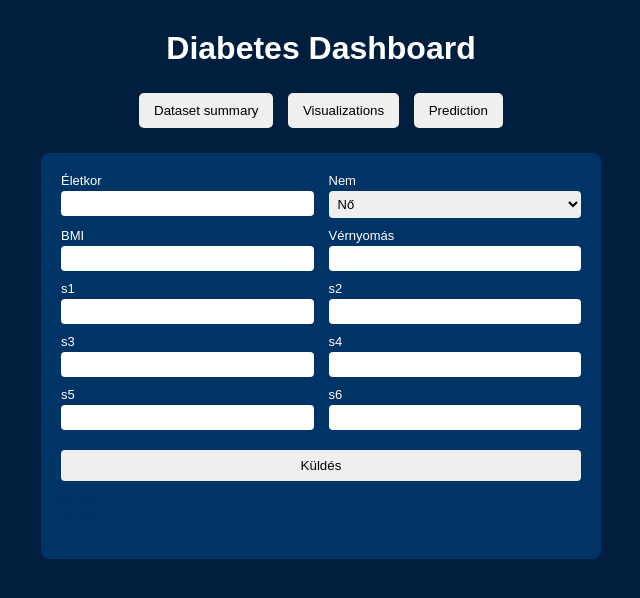
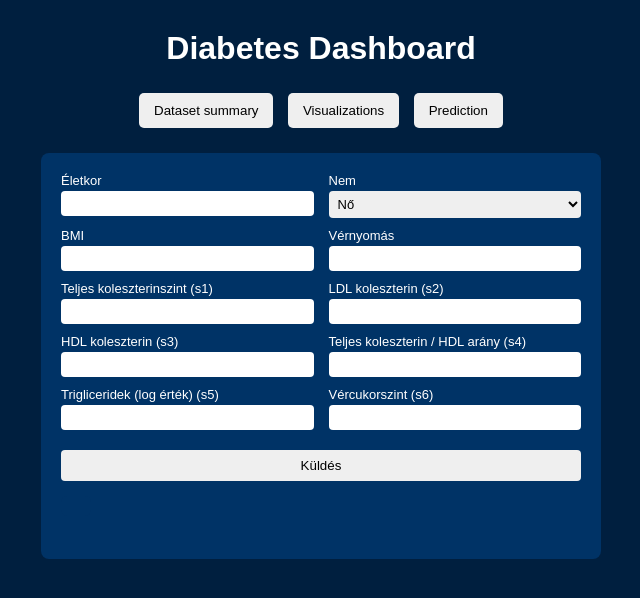
Before and after one commit to kmarton86/homework_diabetes_risk_prediction, a Flask app: page / in a window 1280 px wide, after a click on "Prediction". Shown: the top 598 px of the page, without its empty margins (319-959 px from the left). Run offline with Flask 3, Linux system fonts and the light colour scheme.

Commit message:
s1 mezők átnevezve

```diff
--- a/templates/index.html
+++ b/templates/index.html
@@ -65,34 +65,33 @@
                         <label>Vérnyomás</label>
                         <input type="number" name="bp" required>
                     </div>
-
                     <div class="form-group">
-                        <label>s1</label>
+                        <label>Teljes koleszterinszint (s1)</label>
                         <input type="number" name="s1" required>
                     </div>
 
                     <div class="form-group">
-                        <label>s2</label>
+                        <label>LDL koleszterin (s2)</label>
                         <input type="number" name="s2" required>
                     </div>
 
                     <div class="form-group">
-                        <label>s3</label>
+                        <label>HDL koleszterin (s3)</label>
                         <input type="number" name="s3" required>
                     </div>
 
                     <div class="form-group">
-                        <label>s4</label>
+                        <label>Teljes koleszterin / HDL arány (s4)</label>
                         <input type="number" name="s4" required>
                     </div>
 
                     <div class="form-group">
-                        <label>s5</label>
+                        <label>Trigliceridek (log érték) (s5)</label>
                         <input type="number" step="0.1" name="s5" required>
                     </div>
 
                     <div class="form-group">
-                        <label>s6</label>
+                        <label>Vércukorszint (s6)</label>
                         <input type="number" name="s6" required>
                     </div>
 
```
